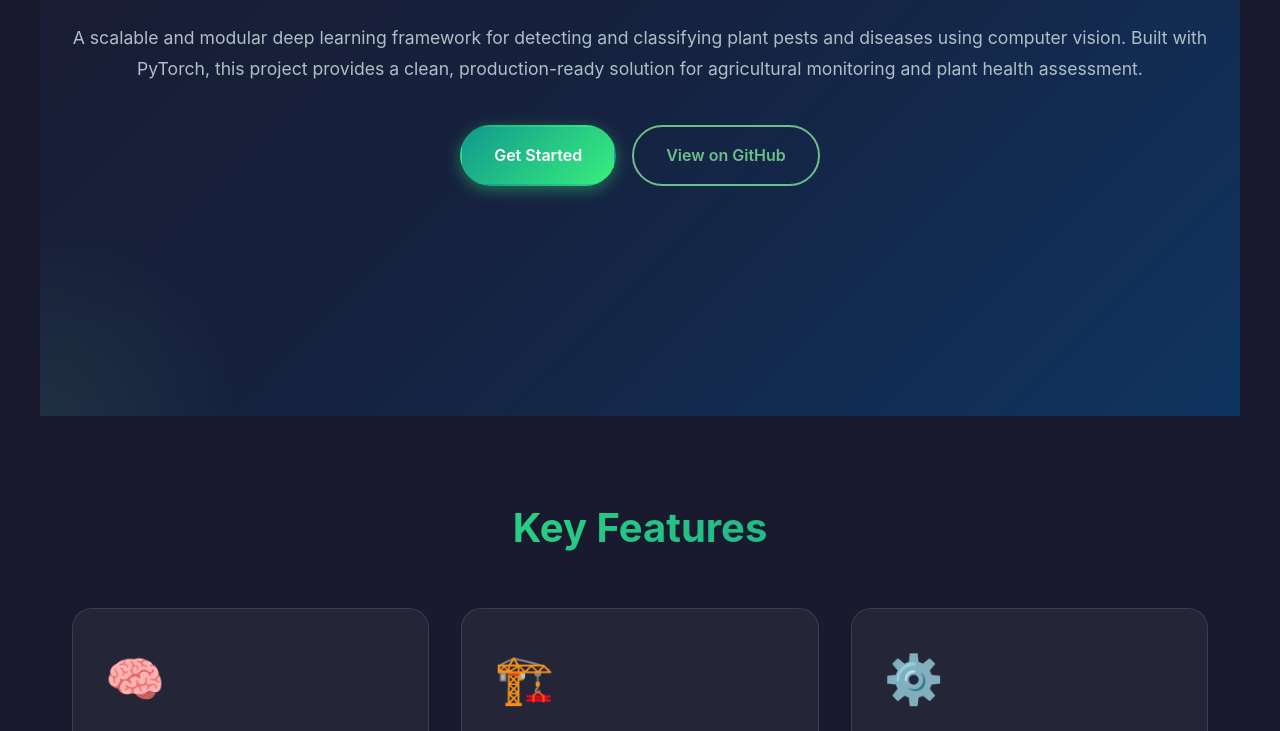
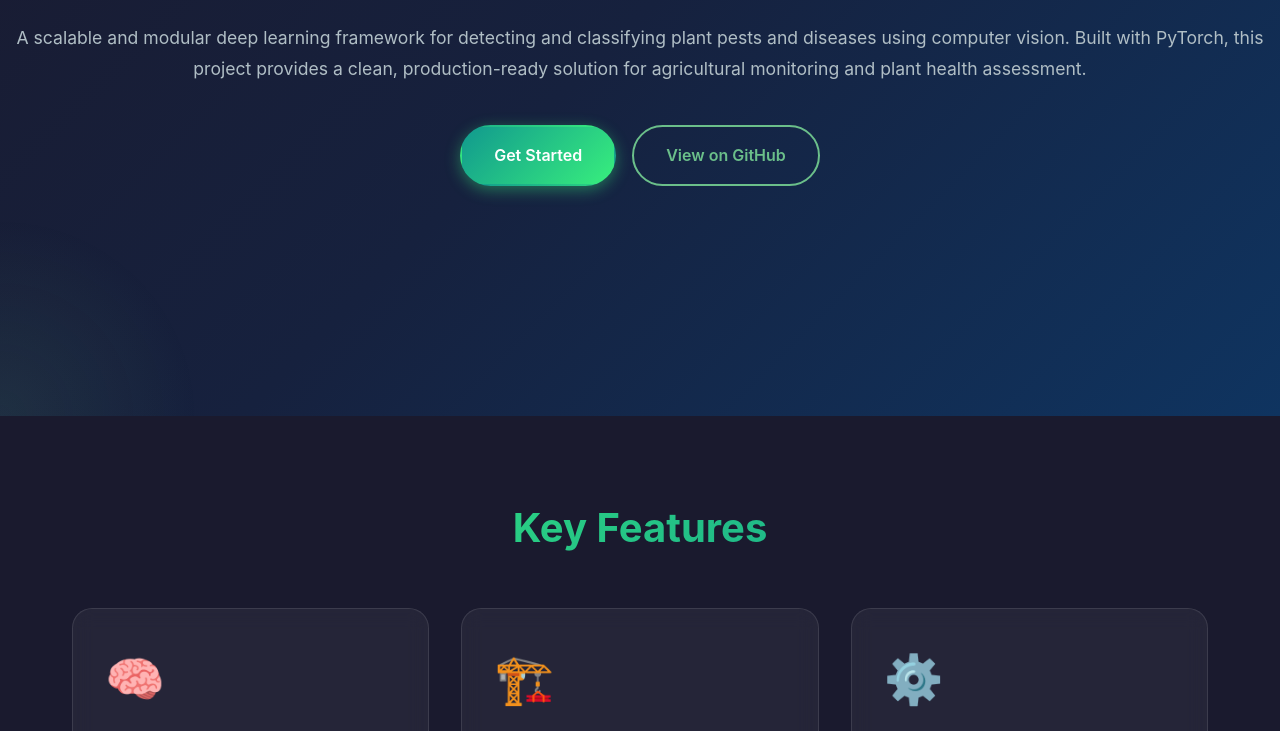
Before and after one commit to sisques-labs/pest-patrol, a plain HTML site: page docs/index.html in a window 1280 px wide. Shown: the part 384-1115 px from the top of the page. Drawn offline with Linux system fonts and the light colour scheme.

Commit message:
Refine hero section styles in index.html for consistency
- Set margin to 0 and adjusted overflow to overflow-x hidden for better layout control.
- Added specific styles for the hero section to ensure full width and consistent padding.

```diff
--- a/docs/index.html
+++ b/docs/index.html
@@ -98,6 +98,7 @@
         text-align: center;
         padding: 2rem 0;
         width: 100%;
+        margin: 0;
         background: linear-gradient(
           135deg,
           #1a1a2e 0%,
@@ -105,7 +106,7 @@
           #0f3460 100%
         );
         position: relative;
-        overflow: hidden;
+        overflow-x: hidden;
       }
 
       .hero::before {
@@ -215,6 +216,13 @@
         padding: 5rem 2rem;
         max-width: 1200px;
         margin: 0 auto;
+      }
+
+      /* Hero exception - full width */
+      section.hero {
+        max-width: none;
+        margin: 0;
+        padding: 2rem 0;
       }
 
       .section-title {
```
